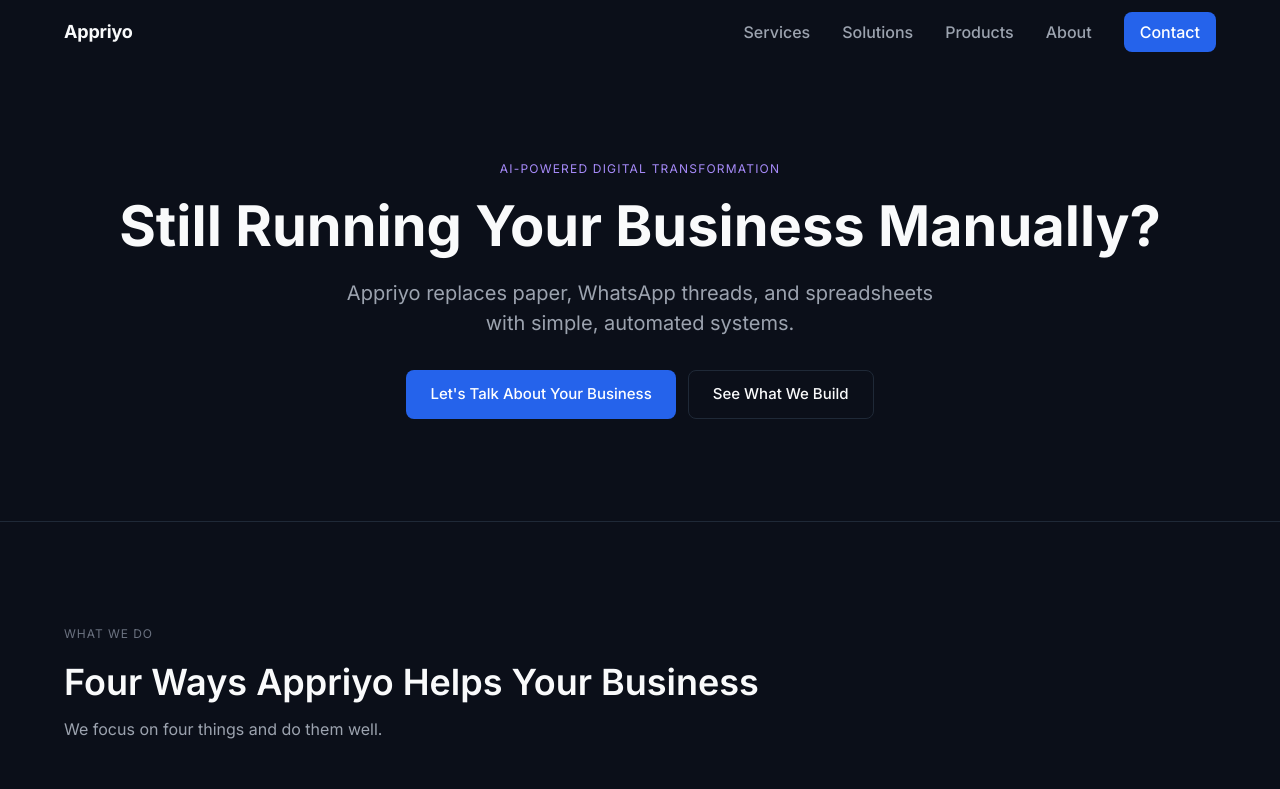
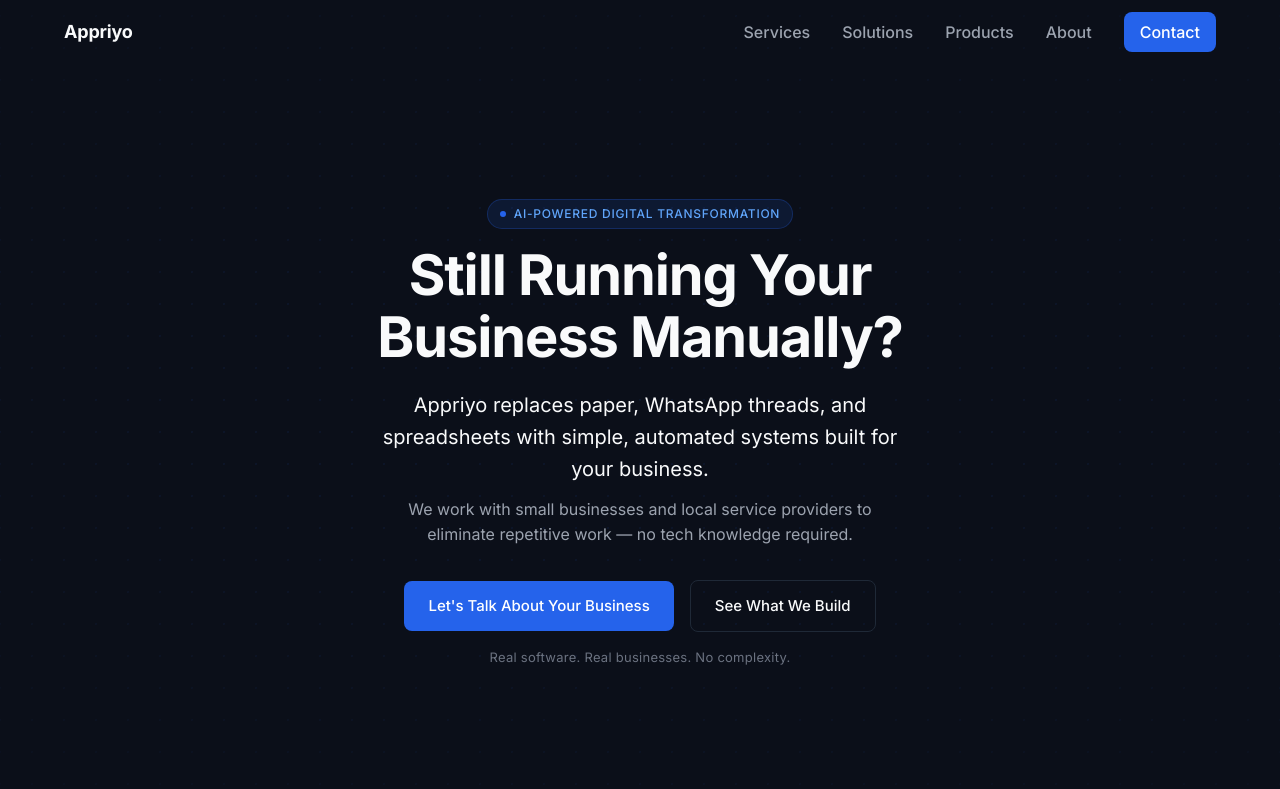
Before and after one commit to Appriyo/appriyo, a React (Vite) app: page / in a window 1280 px wide. Shown: the top 789 px of the page. Built offline with nearby package versions, Linux system fonts and the light colour scheme.

Commit message:
feat: implement HeroSection with reduced-motion and staggered fade-up effects, enhancing user experience and accessibility

```diff
--- a/src/sections/home/HeroSection.jsx
+++ b/src/sections/home/HeroSection.jsx
@@ -1,28 +1,354 @@
 // sections/home/HeroSection.jsx
-// TODO: Full implementation — see pages.md §1.1
+// Full implementation per hero.md v1.0
+
+import { useEffect, useRef, useState } from "react";
+
+// ─── Reduced-motion hook ───────────────────────────────────────────────────
+function useReducedMotion() {
+  const [reduced, setReduced] = useState(false);
+  useEffect(() => {
+    const mq = window.matchMedia("(prefers-reduced-motion: reduce)");
+    setReduced(mq.matches);
+    const handler = (e) => setReduced(e.matches);
+    mq.addEventListener("change", handler);
+    return () => mq.removeEventListener("change", handler);
+  }, []);
+  return reduced;
+}
+
+// ─── Staggered fade-up hook ────────────────────────────────────────────────
+function useFadeUp(reduced) {
+  const [visible, setVisible] = useState(false);
+  useEffect(() => {
+    if (reduced) { setVisible(true); return; }
+    const id = requestAnimationFrame(() => setVisible(true));
+    return () => cancelAnimationFrame(id);
+  }, [reduced]);
+  return visible;
+}
 
 export default function HeroSection() {
+  const reduced = useReducedMotion();
+  const visible = useFadeUp(reduced);
+  const sectionRef = useRef(null);
+  const [scrolled, setScrolled] = useState(false);
+
+  // Hide scroll indicator once user scrolls past hero
+  useEffect(() => {
+    const handler = () => {
+      if (!sectionRef.current) return;
+      const rect = sectionRef.current.getBoundingClientRect();
+      setScrolled(rect.bottom < window.innerHeight * 0.5);
+    };
+    window.addEventListener("scroll", handler, { passive: true });
+    return () => window.removeEventListener("scroll", handler);
+  }, []);
+
+  // Shared fade-up item style factory
+  const fadeItem = (delayMs) => ({
+    opacity: visible ? 1 : 0,
+    transform: visible ? "translateY(0)" : "translateY(20px)",
+    transition: reduced
+      ? "none"
+      : `opacity 0.5s ease ${delayMs}ms, transform 0.5s ease ${delayMs}ms`,
+  });
+
   return (
-    <section className="section-spacing" style={{ paddingTop: "calc(64px + clamp(64px, 8vw, 96px))" }}>
-      <div className="site-container" style={{ textAlign: "center" }}>
-        <p style={{ fontSize: "12px", color: "var(--color-accent-light)", letterSpacing: "0.1em", textTransform: "uppercase", marginBottom: "16px" }}>
-          AI-Powered Digital Transformation
-        </p>
-        <h1 style={{ fontSize: "clamp(32px, 5vw, 56px)", fontWeight: 700, color: "var(--color-text-primary)", lineHeight: 1.15, marginBottom: "20px" }}>
-          Still Running Your Business Manually?
-        </h1>
-        <p style={{ fontSize: "clamp(16px, 2vw, 20px)", color: "var(--color-text-secondary)", maxWidth: "600px", margin: "0 auto 32px" }}>
-          Appriyo replaces paper, WhatsApp threads, and spreadsheets with simple, automated systems.
-        </p>
-        <div style={{ display: "flex", gap: "12px", justifyContent: "center", flexWrap: "wrap" }}>
-          <a href="#contact" className="btn-primary">Let's Talk About Your Business</a>
-          <a href="#products" className="btn-secondary">See What We Build</a>
+    <>
+      {/* ─── Hero Section ─────────────────────────────────────────────── */}
+      <section
+        ref={sectionRef}
+        id="hero"
+        style={{
+          position: "relative",
+          minHeight: "100svh",
+          display: "flex",
+          flexDirection: "column",
+          alignItems: "center",
+          justifyContent: "center",
+          overflow: "hidden",
+          backgroundColor: "#0b0f19",
+        }}
+      >
+        {/* Background dot grid */}
+        <div aria-hidden="true" style={styles.bgPattern} />
+
+        {/* Radial vignette — keeps edges darker than centre */}
+        <div aria-hidden="true" style={styles.vignette} />
+
+        {/* ─── Content ────────────────────────────────────────────────── */}
+        <div
+          style={{
+            position: "relative",
+            zIndex: 1,
+            width: "100%",
+            maxWidth: "1200px",
+            margin: "0 auto",
+            padding: "calc(64px + clamp(48px, 8vw, 80px)) 24px clamp(48px, 6vw, 80px)",
+            display: "flex",
+            flexDirection: "column",
+            alignItems: "center",
+            textAlign: "center",
+          }}
+        >
+          {/* Pre-heading badge */}
+          <div style={{ ...styles.badge, ...fadeItem(0) }}>
+            <span style={styles.badgeDot} aria-hidden="true" />
+            AI-Powered Digital Transformation
+          </div>
+
+          {/* H1 */}
+          <h1 style={{ ...styles.h1, ...fadeItem(100) }}>
+            Still Running Your Business Manually?
+          </h1>
+
+          {/* Subheadline */}
+          <p style={{ ...styles.subheadline, ...fadeItem(200) }}>
+            Appriyo replaces paper, WhatsApp threads, and spreadsheets
+            with simple, automated systems built for your business.
+          </p>
+
+          {/* Supporting line */}
+          <p style={{ ...styles.supporting, ...fadeItem(300) }}>
+            We work with small businesses and local service providers
+            to eliminate repetitive work — no tech knowledge required.
+          </p>
+
+          {/* Vertical spacer */}
+          <div style={{ height: "32px" }} />
+
+          {/* CTA row */}
+          <div style={{ ...styles.ctaRow, ...fadeItem(400) }}>
+            <a
+              href="#contact"
+              style={styles.primaryCta}
+              onMouseEnter={(e) => (e.currentTarget.style.backgroundColor = "#1e40af")}
+              onMouseLeave={(e) => (e.currentTarget.style.backgroundColor = "#2563eb")}
+            >
+              Let's Talk About Your Business
+            </a>
+            <a
+              href="#products"
+              style={styles.secondaryCta}
+              onMouseEnter={(e) => {
+                e.currentTarget.style.backgroundColor = "#111827";
+                e.currentTarget.style.borderColor = "#374151";
+              }}
+              onMouseLeave={(e) => {
+                e.currentTarget.style.backgroundColor = "transparent";
+                e.currentTarget.style.borderColor = "#1f2937";
+              }}
+            >
+              See What We Build
+            </a>
+          </div>
+
+          {/* Micro trust line */}
+          <p style={{ ...styles.trust, ...fadeItem(500) }}>
+            Real software. Real businesses. No complexity.
+          </p>
         </div>
-      </div>
+
+        {/* ─── Scroll indicator ───────────────────────────────────────── */}
+        <div
+          aria-hidden="true"
+          style={{
+            ...styles.scrollIndicator,
+            opacity: scrolled ? 0 : 1,
+            pointerEvents: scrolled ? "none" : "auto",
+          }}
+          onClick={() =>
+            document.getElementById("services")?.scrollIntoView({ behavior: "smooth" })
+          }
+        >
+          <svg
+            width="20"
+            height="20"
+            viewBox="0 0 24 24"
+            fill="none"
+            stroke="#6b7280"
+            strokeWidth="1.75"
+            strokeLinecap="round"
+            strokeLinejoin="round"
+            style={{ animation: reduced ? "none" : "scrollBob 1.5s ease-in-out infinite" }}
+          >
+            <polyline points="6 9 12 15 18 9" />
+          </svg>
+        </div>
+      </section>
+
+      {/* ─── Global keyframes ─────────────────────────────────────────── */}
       <style>{`
-        .btn-primary { display:inline-flex; align-items:center; padding:12px 24px; background:var(--color-primary); color:#fff; border-radius:8px; font-size:15px; font-weight:500; text-decoration:none; }
-        .btn-secondary { display:inline-flex; align-items:center; padding:12px 24px; border:1px solid var(--color-border); color:var(--color-text-primary); border-radius:8px; font-size:15px; font-weight:500; text-decoration:none; }
+        @keyframes scrollBob {
+          0%, 100% { transform: translateY(0); }
+          50%       { transform: translateY(6px); }
+        }
+
+        /* Mobile: stack CTAs */
+        @media (max-width: 639px) {
+          .hero-cta-row {
+            flex-direction: column !important;
+            align-items: stretch !important;
+            width: 100% !important;
+            max-width: 340px;
+          }
+          .hero-cta-primary,
+          .hero-cta-secondary {
+            justify-content: center;
+            min-height: 48px;
+          }
+        }
+
+        /* Tablet+: side-by-side */
+        @media (min-width: 640px) {
+          .hero-cta-row {
+            flex-direction: row !important;
+          }
+        }
       `}</style>
-    </section>
+    </>
   );
 }
+
+// ─── Static style objects (avoids re-creation on render) ──────────────────
+const styles = {
+  bgPattern: {
+    position: "absolute",
+    inset: 0,
+    backgroundImage: "radial-gradient(circle, rgba(37,99,235,0.07) 1px, transparent 1px)",
+    backgroundSize: "32px 32px",
+    backgroundPosition: "center",
+    pointerEvents: "none",
+  },
+
+  vignette: {
+    position: "absolute",
+    inset: 0,
+    background:
+      "radial-gradient(ellipse 80% 60% at 50% 50%, transparent 40%, rgba(11,15,25,0.65) 100%)",
+    pointerEvents: "none",
+  },
+
+  badge: {
+    display: "inline-flex",
+    alignItems: "center",
+    gap: "8px",
+    marginBottom: "16px",
+    padding: "5px 12px",
+    borderRadius: "999px",
+    backgroundColor: "rgba(37,99,235,0.12)",
+    border: "1px solid rgba(37,99,235,0.25)",
+    fontFamily: "Inter, system-ui, sans-serif",
+    fontSize: "12px",
+    fontWeight: 500,
+    letterSpacing: "0.06em",
+    textTransform: "uppercase",
+    color: "#60a5fa",
+  },
+
+  badgeDot: {
+    width: "6px",
+    height: "6px",
+    borderRadius: "50%",
+    backgroundColor: "#2563eb",
+    flexShrink: 0,
+  },
+
+  h1: {
+    fontFamily: "Inter, system-ui, sans-serif",
+    fontSize: "clamp(36px, 5vw, 56px)",
+    fontWeight: 700,
+    lineHeight: 1.1,
+    letterSpacing: "-0.02em",
+    color: "#f9fafb",
+    maxWidth: "680px",
+    margin: "0 auto 20px",
+  },
+
+  subheadline: {
+    fontFamily: "Inter, system-ui, sans-serif",
+    fontSize: "clamp(17px, 2vw, 20px)",
+    fontWeight: 400,
+    lineHeight: 1.6,
+    color: "#f9fafb",
+    maxWidth: "560px",
+    margin: "0 auto 12px",
+  },
+
+  supporting: {
+    fontFamily: "Inter, system-ui, sans-serif",
+    fontSize: "clamp(15px, 1.5vw, 16px)",
+    fontWeight: 400,
+    lineHeight: 1.6,
+    color: "#9ca3af",
+    maxWidth: "480px",
+    margin: "0 auto",
+  },
+
+  ctaRow: {
+    display: "flex",
+    alignItems: "center",
+    justifyContent: "center",
+    gap: "16px",
+    flexWrap: "wrap",
+    marginBottom: "16px",
+  },
+
+  primaryCta: {
+    display: "inline-flex",
+    alignItems: "center",
+    justifyContent: "center",
+    padding: "14px 24px",
+    backgroundColor: "#2563eb",
+    color: "#ffffff",
+    borderRadius: "8px",
+    fontFamily: "Inter, system-ui, sans-serif",
+    fontSize: "15px",
+    fontWeight: 500,
+    textDecoration: "none",
+    whiteSpace: "nowrap",
+    minHeight: "48px",
+    transition: "background-color 0.2s ease",
+    cursor: "pointer",
+  },
+
+  secondaryCta: {
+    display: "inline-flex",
+    alignItems: "center",
+    justifyContent: "center",
+    padding: "14px 24px",
+    backgroundColor: "transparent",
+    color: "#f9fafb",
+    border: "1px solid #1f2937",
+    borderRadius: "8px",
+    fontFamily: "Inter, system-ui, sans-serif",
+    fontSize: "15px",
+    fontWeight: 500,
+    textDecoration: "none",
+    whiteSpace: "nowrap",
+    minHeight: "48px",
+    transition: "background-color 0.2s ease, border-color 0.2s ease",
+    cursor: "pointer",
+  },
+
+  trust: {
+    fontFamily: "Inter, system-ui, sans-serif",
+    fontSize: "13px",
+    fontWeight: 400,
+    letterSpacing: "0.02em",
+    color: "#6b7280",
+    maxWidth: "360px",
+    margin: "0 auto",
+  },
+
+  scrollIndicator: {
+    position: "absolute",
+    bottom: "32px",
+    left: "50%",
+    transform: "translateX(-50%)",
+    cursor: "pointer",
+    transition: "opacity 0.3s ease",
+    zIndex: 2,
+    padding: "8px",
+  },
+};
```
